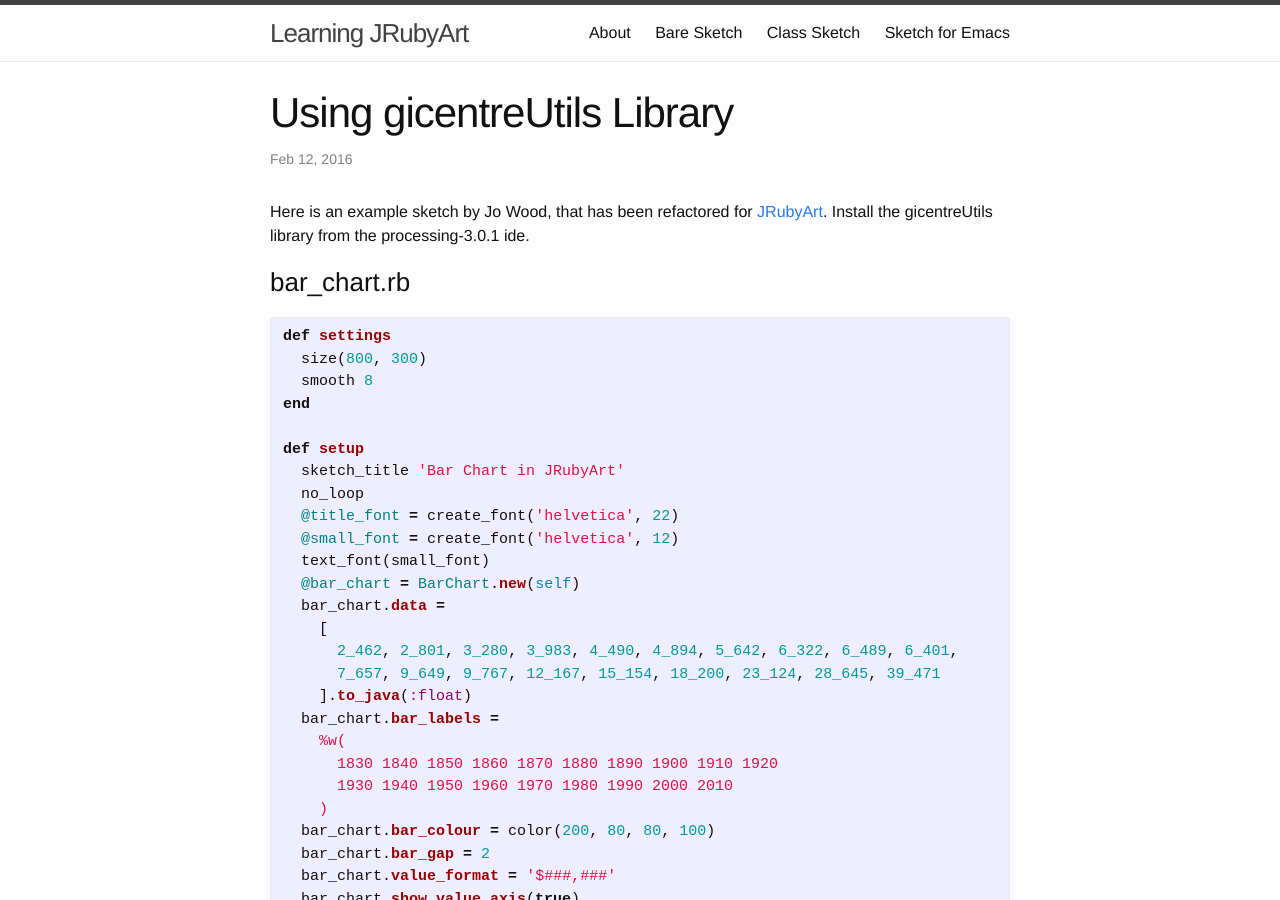
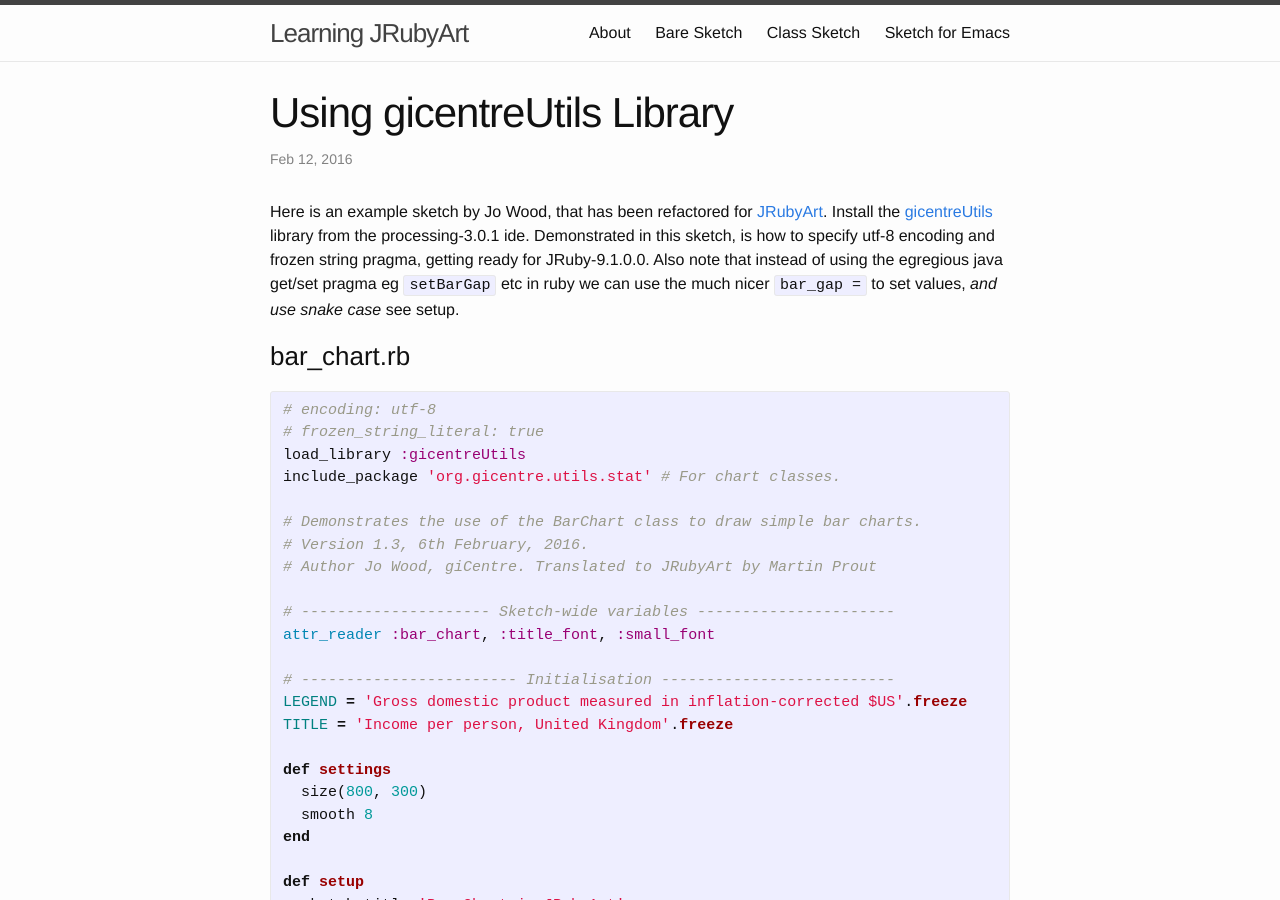
Before and after one commit to monkstone/monkstone.github.com, a Jekyll site: the page built from _posts/2016-02-13-gicentre_utils.md, in a window 1280 px wide and 900 px high. Built offline with Jekyll 4.4.1, drawn with Linux system fonts in a browser that asks for light colours.

Commit message:
missed part of sketch

```diff
--- a/_posts/2016-02-13-gicentre_utils.md
+++ b/_posts/2016-02-13-gicentre_utils.md
@@ -6,11 +6,27 @@ categories: jruby_art update
 keywords: library, gicentre, chart, JRubyArt
 ---
 
-Here is an example sketch by Jo Wood, that has been refactored for [JRubyArt][jruby_art]. Install the gicentreUtils library from the processing-3.0.1 ide.
+Here is an example sketch by Jo Wood, that has been refactored for [JRubyArt][jruby_art]. Install the [gicentreUtils][gicentre] library from the processing-3.0.1 ide. Demonstrated in this sketch, is how to specify utf-8 encoding and frozen string pragma, getting ready for JRuby-9.1.0.0. Also note that instead of using the egregious java get/set pragma eg `setBarGap` etc in ruby we can use the much nicer `bar_gap =` to set values, _and use snake case_ see setup.
 
 ### bar_chart.rb ###
 
 {% highlight ruby %}
+# encoding: utf-8
+# frozen_string_literal: true
+load_library :gicentreUtils
+include_package 'org.gicentre.utils.stat' # For chart classes.
+
+# Demonstrates the use of the BarChart class to draw simple bar charts.
+# Version 1.3, 6th February, 2016.
+# Author Jo Wood, giCentre. Translated to JRubyArt by Martin Prout
+
+# --------------------- Sketch-wide variables ----------------------
+attr_reader :bar_chart, :title_font, :small_font
+
+# ------------------------ Initialisation --------------------------
+LEGEND = 'Gross domestic product measured in inflation-corrected $US'.freeze
+TITLE = 'Income per person, United Kingdom'.freeze
+
 def settings
   size(800, 300)
   smooth 8
@@ -59,3 +75,4 @@ end
 <img src="/assets/chart.png" />
 
 [jruby_art]:https://ruby-processing.github.io/index.html
+[gicentre]:http://www.gicentre.net/
```
